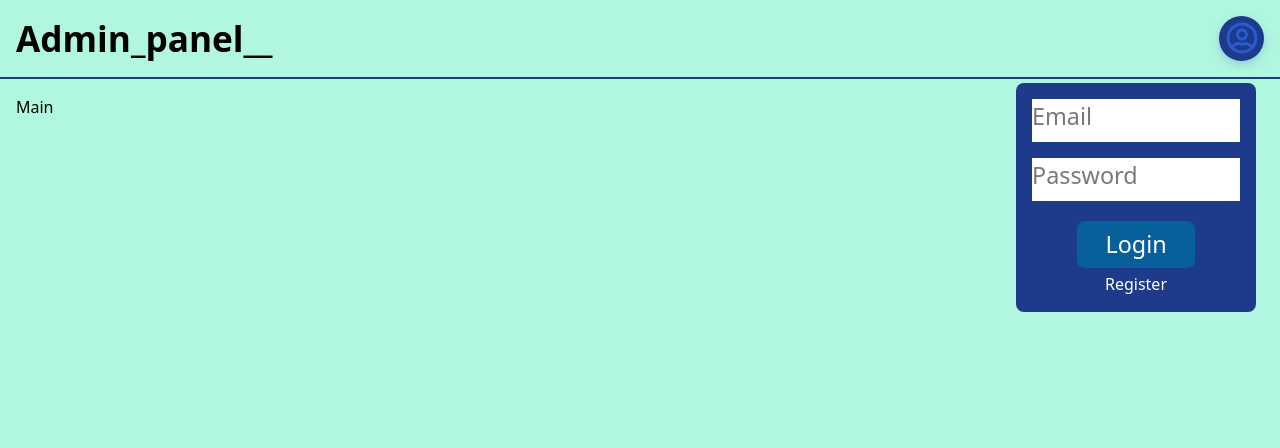
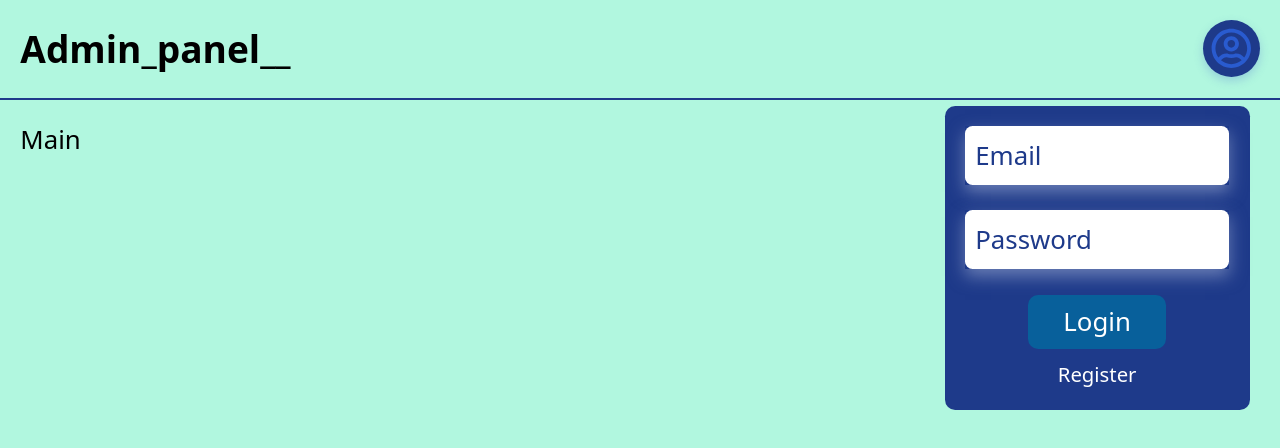
Before and after one commit to Nazarii7/Admin_Panel__, a Next.js app in the folder client/: page / in a window 1280 px wide. Both pictures are taken after a click on the button 1241 px from the left and 38 px from the top of the page. Shown: the top 448 px of the page. Built offline with nearby package versions, Linux system fonts and the light colour scheme.

Commit message:
styles for login-form and conect app to auth_provider

```diff
--- a/client/app/assets/styles/globals.scss
+++ b/client/app/assets/styles/globals.scss
@@ -4,6 +4,7 @@
 
 html,
 body {
+  @apply text-base;
   padding: 0;
   margin: 0;
   font-family:
--- /dev/null
+++ b/client/app/assets/styles/mixin.scss
@@ -0,0 +1,19 @@
+@mixin shadow($size: "md") {
+  @if $size == "md" {
+    box-shadow: 0 7px 16px rgba(181, 194, 224, 0.5);
+    transition: box-shadow 0.4s ease-in-out;
+    &:hover,
+    &:focus {
+      box-shadow: 0 7px 18px rgba(181, 194, 224, 0.26);
+    }
+  }
+
+  @if $size == "lg" {
+    box-shadow: 0 10px 20px rgba(163, 167, 175, 0.8);
+    transition: box-shadow 0.4s ease-in-out;
+    &:hover,
+    &:focus {
+      box-shadow: 0 10px 25px rgba(163, 167, 175, 0.35);
+    }
+  }
+}
--- a/client/app/components/ui/field/field.module.scss
+++ b/client/app/components/ui/field/field.module.scss
@@ -1,17 +1,23 @@
-$gray: #797979;
+@import "../../../assets/styles/mixin.scss";
 
 .input {
-  @apply relative block mb-4 bg-white;
+  @apply relative block mb-5;
+  @include shadow();
 
   > input {
-    @apply pb-2 w-full text-base;
+    @apply p-2 w-full text-base rounded-md overflow-hidden block bg-white;
 
     &::placeholder {
-      color: $gray;
+      @apply text-blue-900;
+    }
+
+    &:focus-visible {
+      @apply border-blue-50;
     }
   }
 }
 
 .error {
-  @apply absolute bottom-5 left-0 w-full text-primary;
+  @apply absolute bottom--1 left-0 w-full text-blue-100;
+  font-size: 0.8rem;
 }
--- a/client/app/components/ui/layout/login_form/login_form.module.scss
+++ b/client/app/components/ui/layout/login_form/login_form.module.scss
@@ -7,7 +7,11 @@
     background-color: rgb(30 58 138);
 
     .register {
-      @apply text-white block text-center w-full;
+      @apply text-white block text-center text-xs font-light mt-2 w-full;
+    }
+
+    .loginButton {
+      @apply mt-5 mb-1 text-center;
     }
   }
   .button {
--- a/client/app/components/ui/layout/login_form/login_form.tsx
+++ b/client/app/components/ui/layout/login_form/login_form.tsx
@@ -10,7 +10,7 @@ import { Field } from "../../field/field";
 import { Button } from "../../button/button";
 import { validEmail } from "./login_auth.constant";
 import { UserAvatar } from "../../user_avatar/user_avatar";
-import { FADE_IN, MENU_ANIMATION } from "@/utils/animation/fade";
+import { MENU_ANIMATION } from "@/utils/animation/fade";
 import { motion } from "framer-motion";
 
 const LoginForm: FC = () => {
@@ -22,6 +22,7 @@ const LoginForm: FC = () => {
     register,
     formState: { errors },
     handleSubmit,
+    reset,
   } = useForm<IAuthField>({
     mode: "onChange",
   });
@@ -36,12 +37,18 @@ const LoginForm: FC = () => {
         avatarPath: "/avatar.avif",
         name: "VanNic",
       });
+    reset();
+    setIsShow(false);
   };
 
   return (
     <div className={styles.wrapper} ref={ref}>
       {user ? (
-        <UserAvatar avatarPath={user.avatarPath || ""} />
+        <UserAvatar
+          link="/dashboard"
+          title="Go to dashboard"
+          avatarPath={user.avatarPath || ""}
+        />
       ) : (
         <button onClick={() => setIsShow(!isShow)} className={styles.button}>
           <FaRegUserCircle />
@@ -78,7 +85,7 @@ const LoginForm: FC = () => {
             type={"password"}
             autoComplete="current-password"
           />
-          <div className="mt-5 mb-1 text-center">
+          <div className={styles.loginButton}>
             <Button onClick={() => setType("login")}>Login</Button>
           </div>
           <button
--- a/client/app/components/ui/user_avatar/user_avatar.tsx
+++ b/client/app/components/ui/user_avatar/user_avatar.tsx
@@ -4,15 +4,19 @@ import { FC } from "react";
 
 import styles from "./user_avatar.module.scss";
 
-const UserAvatar: FC<{ avatarPath: string }> = ({ avatarPath }) => {
+const UserAvatar: FC<{ avatarPath: string; link: string; title?: string }> = ({
+  avatarPath,
+  link,
+  title,
+}) => {
   return (
-    <Link href="/dashboard">
-      <a>
+    <Link href={link} legacyBehavior>
+      <a title={title}>
         <Image
           className={styles.avatar}
           src={avatarPath}
-          width={40}
-          height={40}
+          width={50}
+          height={50}
           alt=""
         />
       </a>
--- a/client/pages/_app.tsx
+++ b/client/pages/_app.tsx
@@ -1,6 +1,11 @@
 import "@/assets/styles/globals.scss";
 import type { AppProps } from "next/app";
+import { AuthProvider } from "provider/auth_provider/auth_provider";
 
 export default function App({ Component, pageProps }: AppProps) {
-  return <Component {...pageProps} />;
+  return (
+    <AuthProvider>
+      <Component {...pageProps} />
+    </AuthProvider>
+  );
 }
--- a/client/tailwind.config.js
+++ b/client/tailwind.config.js
@@ -10,18 +10,18 @@ module.exports = {
   ],
   theme: {
     fontSize: {
-      xs: "1.1rem",
-      sm: "1.21rem",
-      tiny: "1.27rem",
-      base: "1.46rem",
-      lg: "1.64rem",
-      xl: "1.825rem",
-      "2xl": "2.2rem",
-      "3xl": "2.7rem",
-      "4xl": "3.25rem",
-      "5xl": "4.3rem",
-      "6xl": "5.8rem",
-      "7xl": "7.3rem",
+      xs: "1rem",
+      sm: "1.1rem",
+      tiny: "1.21rem",
+      base: "1.27rem",
+      lg: "1.46rem",
+      xl: "1.64rem",
+      "2xl": "1.825rem",
+      "3xl": "2.2rem",
+      "4xl": "2.7rem",
+      "5xl": "3.25rem",
+      "6xl": "4.3rem",
+      "7xl": "5.8rem",
     },
     extend: {
       colors: {
```
